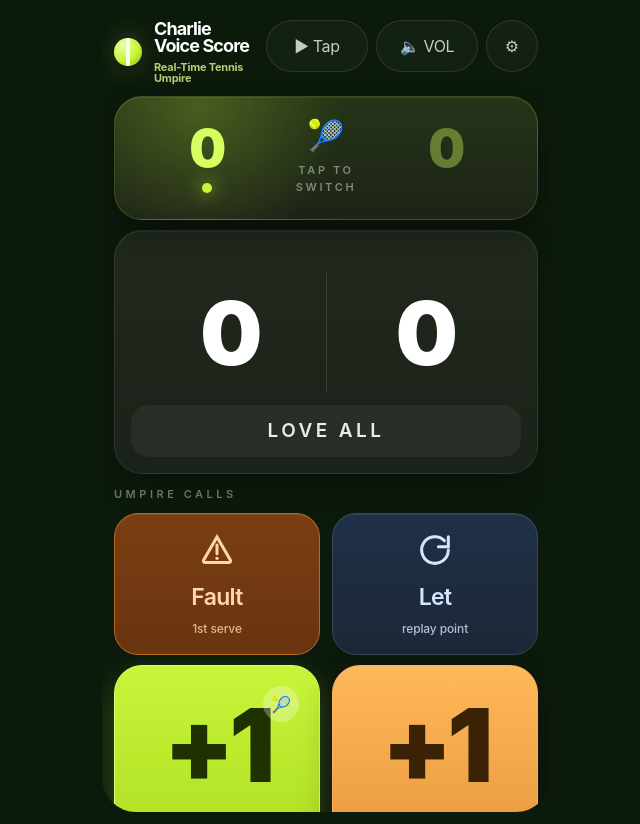
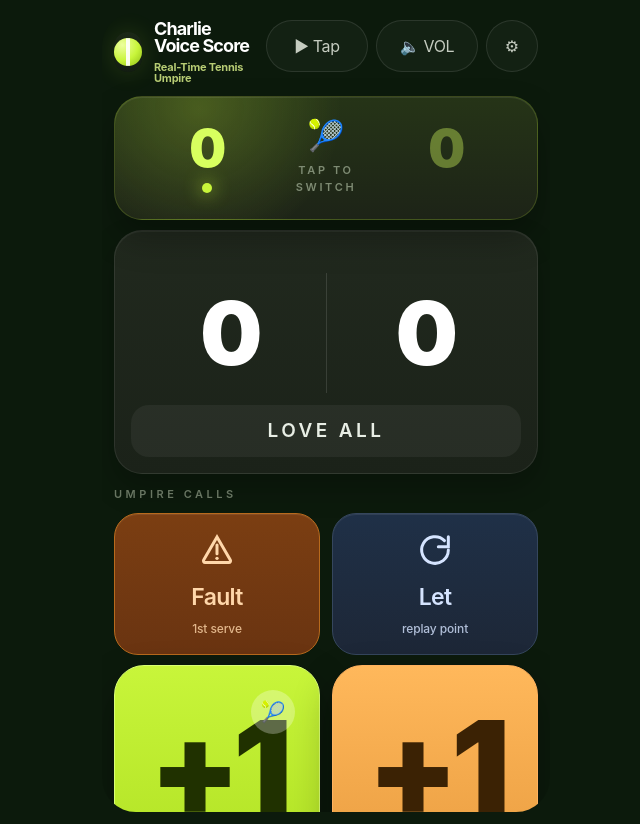
Before and after one commit to charlietabiroku/charlie-voice-score, a React (Vite) app: page / in a window 1280 px wide. Shown: the whole page, without its empty margins (314-954 px from the left). Built offline with nearby package versions, Linux system fonts and the light colour scheme.

Commit message:
Further enlarge server and receiver point buttons

```diff
--- a/src/components/PointBtn.tsx
+++ b/src/components/PointBtn.tsx
@@ -13,19 +13,19 @@ export function PointBtn({ side, onClick }: PointBtnProps) {
       type="button"
       whileTap={{ scale: 0.89 }}
       onClick={onClick}
-      className={`relative flex min-h-[228px] flex-col items-center justify-center rounded-[28px] border px-6 py-7 shadow-[0_14px_34px_rgba(0,0,0,0.28)] ${
+      className={`relative flex min-h-[300px] flex-col items-center justify-center rounded-[30px] border px-6 py-8 shadow-[0_18px_40px_rgba(0,0,0,0.32)] ${
         isServer
           ? "border-[#D9FF73] bg-[linear-gradient(180deg,#C8F53A_0%,#A7D91A_100%)] text-[#203100] shadow-[0_14px_34px_rgba(200,245,58,0.24)]"
           : "border-[#FFB15F] bg-[linear-gradient(180deg,#FFB85B_0%,#E09134_100%)] text-[#3B2204]"
       }`}
     >
       {isServer ? (
-        <span className="absolute right-5 top-5 flex h-9 w-9 items-center justify-center rounded-full bg-[rgba(255,255,255,0.28)] text-base">
+        <span className="absolute right-6 top-6 flex h-11 w-11 items-center justify-center rounded-full bg-[rgba(255,255,255,0.28)] text-[20px]">
           🎾
         </span>
       ) : null}
-      <span className="text-[102px] font-black leading-none tracking-[-0.05em]">+1</span>
-      <span className="mt-3 text-[42px] font-semibold tracking-[-0.04em]">
+      <span className="text-[132px] font-black leading-none tracking-[-0.06em]">+1</span>
+      <span className="mt-4 text-[52px] font-semibold tracking-[-0.05em]">
         {isServer ? "Server" : "Receiver"}
       </span>
     </motion.button>
```
